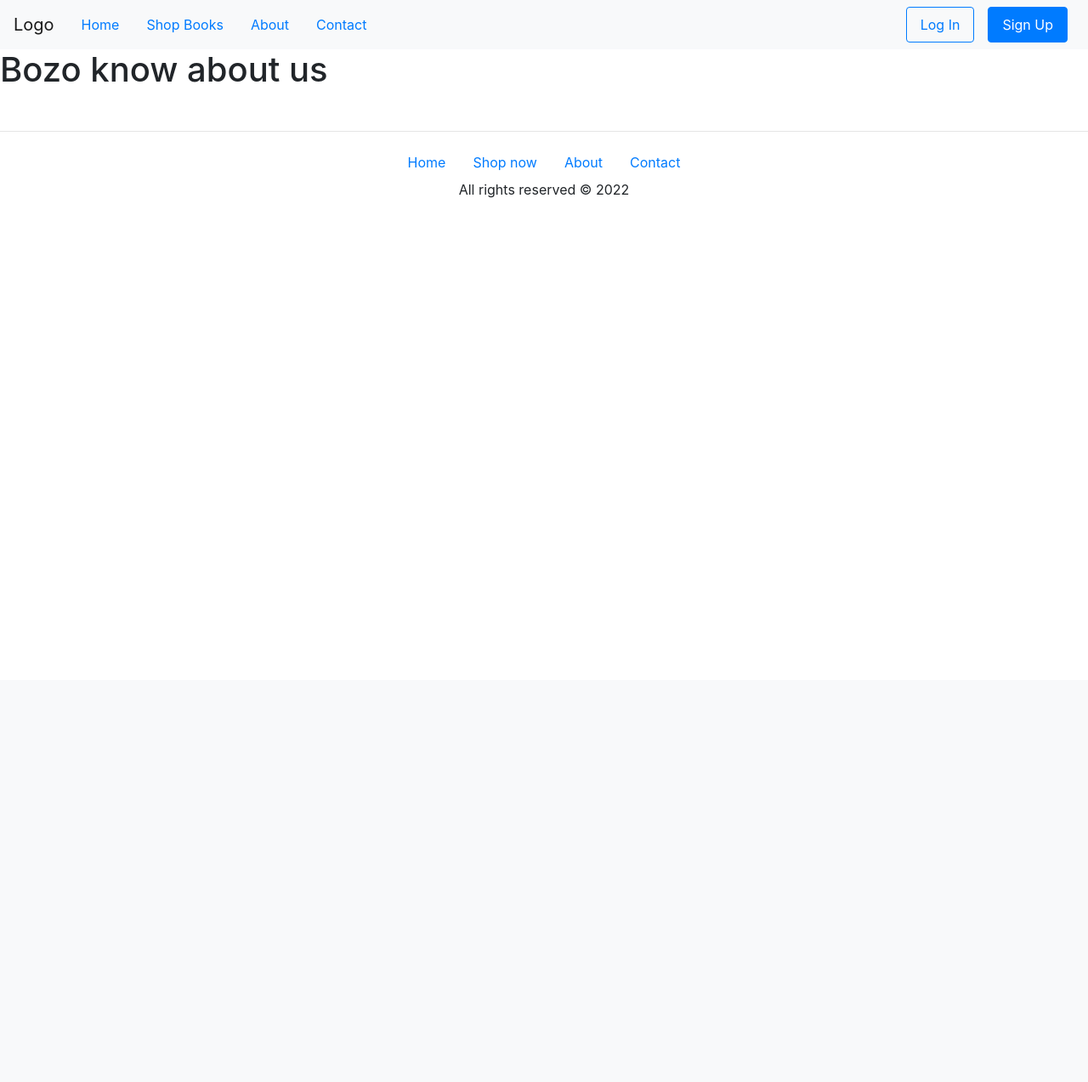
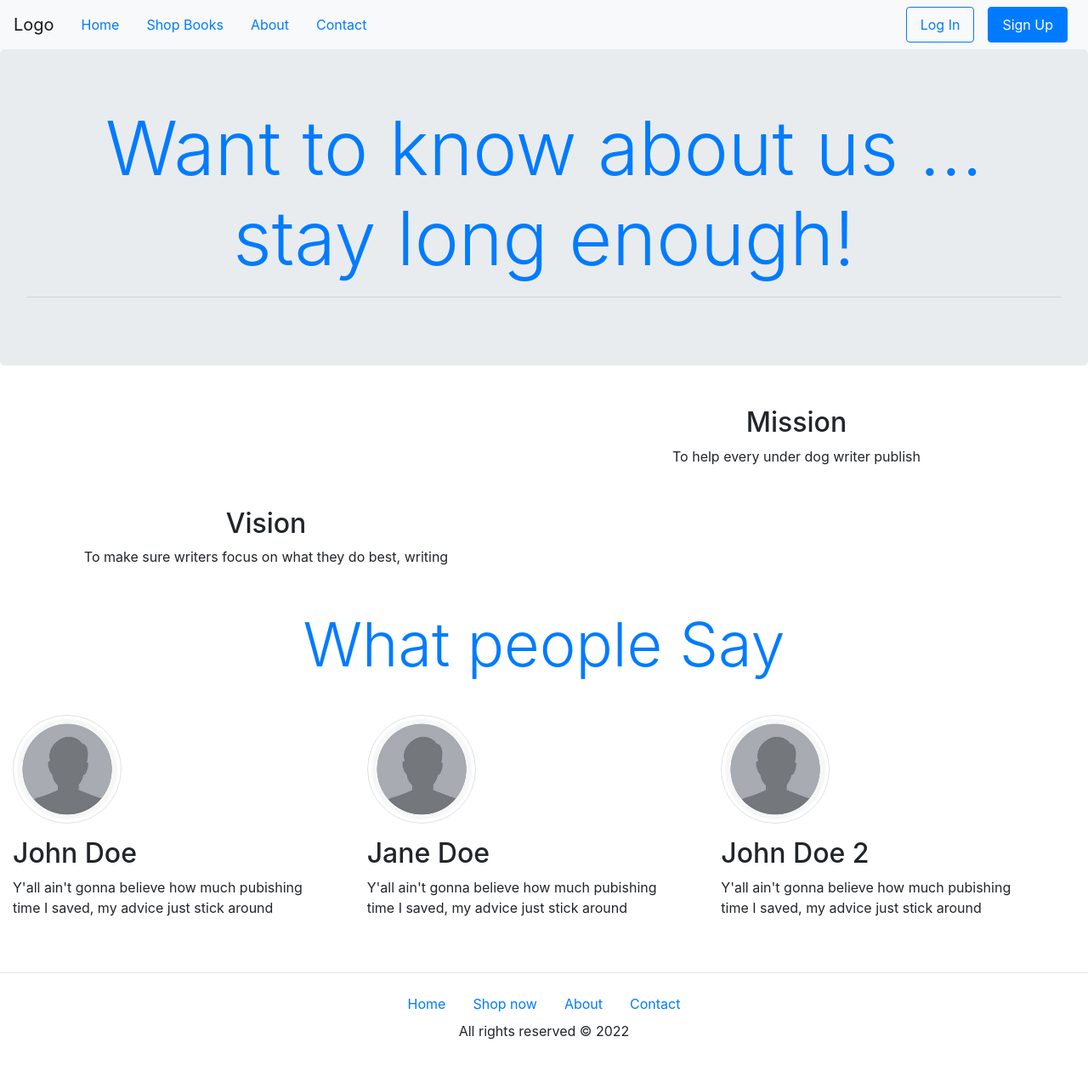
Before and after one commit to XessiveObserver/sellbooks, a Django app: page /about/ in a window 1280 px wide. Shown: the whole page at 85% size. Before the commit the page ends 233 px from the top, so only its background shows below. Run offline with Django 4.2, Linux system fonts and the light colour scheme; parts of the project's set-up code (start-up, migrations or seed data) failed here and were passed over; some libraries are stand-ins or nearby versions.

Commit message:
about styling

```diff
--- a/core/templates/core/about.html
+++ b/core/templates/core/about.html
@@ -1,8 +1,54 @@
 {% extends 'core/base.html' %}
+{% load static %}
 
 
 {% block content %}
-<div class="">
-        <h1 class="text-violet-600 font-bold">Bozo know about us</h1>
+<!-- Hero Section -->
+<div class="col-sm-12 jumbotron text-center text-primary">
+        <h1 class="display-2 font-weight-light">Want to know about us ... <br> stay long
+                enough!</h1>
+        <hr>
+        <p>
+
+        </p>
 </div>
+<div class="row col-sm d-flex justify-content-center p-3">
+        <div class="col-sm"></div>
+        <div class="col-sm text-center">
+                <h2>Mission</h2>
+                <p>To help every under dog writer publish</p>
+        </div>
+</div>
+<div class="row col-sm d-flex justify-content-center p-3">
+        <div class="col-sm text-center">
+                <h2>Vision</h2>
+                <p>To make sure writers focus on what they do best, writing</p>
+        </div>
+        <div class="col-sm"></div>
+</div>
+<!-- What People say section -->
+<h2 class="display-3 text-center text-primary p-3">What people Say</h2>
+<div class="row col-sm d-flex justify-content-center">
+        <div class="col-sm">
+                <img class="img-fluid img-thumbnail rounded-circle my-3" style="width: 8rem; height: 8rem;"
+                        src="{% static 'images/avatar.jpg' %}" alt="john doe">
+                <h2>John Doe</h2>
+                <p>Y'all ain't gonna believe how much pubishing <br> time I saved, my advice just stick around</p>
+        </div>
+        <div class="col-sm">
+                <img class="img-fluid img-thumbnail rounded-circle my-3" style="width: 8rem; height: 8rem;"
+                        src="{% static 'images/avatar.jpg' %}" alt="john doe">
+                <h2>Jane Doe</h2>
+                <p>Y'all ain't gonna believe how much pubishing <br> time I saved, my advice just stick around</p>
+        </div>
+        <div class="col-sm">
+                <img class="img-fluid img-thumbnail rounded-circle my-3" style="width: 8rem; height: 8rem;"
+                        src="{% static 'images/avatar.jpg' %}" alt="john doe">
+                <h2>John Doe 2</h2>
+                <p>Y'all ain't gonna believe how much pubishing <br> time I saved, my advice just stick around</p>
+        </div>
+
+</div>
+
+
 {% endblock content %}
--- a/library/templates/library/add_book.html
+++ b/library/templates/library/add_book.html
@@ -52,7 +52,7 @@
         </p>
     </div>
 
-    <div class="mx-auto align-middle mt-3 p-3 col-sm-3 pt-3 shadow">
+    <div class="mx-auto align-middle mt-3 p-3 col-sm-4 pt-3 shadow">
         <p>Add a new book:</p>
         <form action="{% url 'library:add_book' %}" method='post' enctype="multipart/form-data">
             {% csrf_token %}
```
Also changed, not shown: db.sqlite3.
